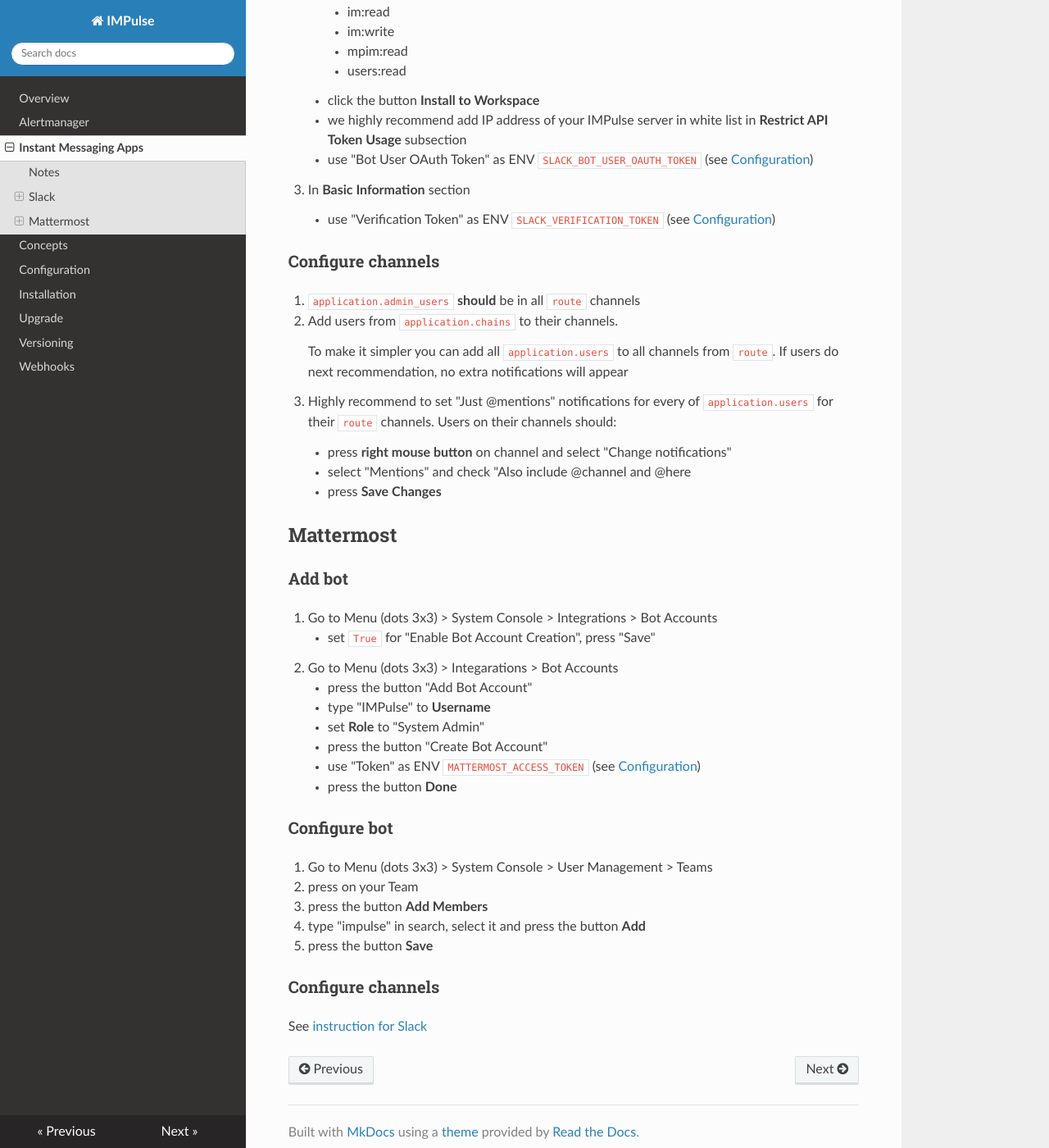
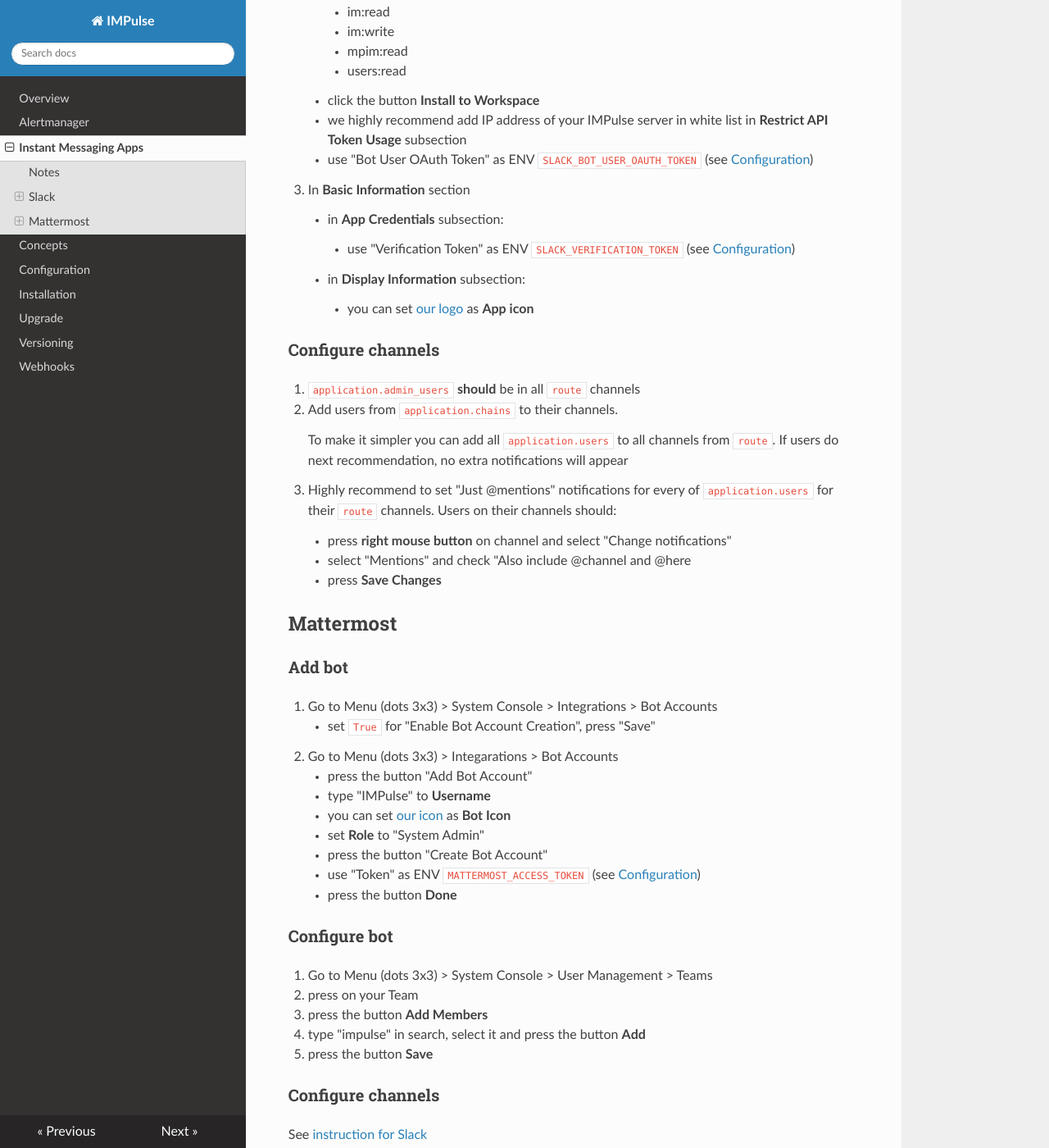
Before and after one commit to DiTsi/impulse-docs, an MkDocs documentation site: the page built from docs/apps.md, in a window 1280 px wide and 1400 px high, scrolled down 1078 px. Shown: the whole window at 82% size. Built offline with MkDocs 1.6.1, drawn with Linux system fonts in a browser that asks for light colours; nearby versions of some CDN libraries.

Commit message:
Added favicon, logo and setup logo instructions

```diff
--- a/docs/apps.md
+++ b/docs/apps.md
@@ -43,7 +43,10 @@ Now only public channels are supported.
     - we highly recommend add IP address of your IMPulse server in white list in **Restrict API Token Usage** subsection
     - use "Bot User OAuth Token" as ENV `SLACK_BOT_USER_OAUTH_TOKEN` (see [Configuration](configuration.md))
 3. In **Basic Information** section
-    - use "Verification Token" as ENV `SLACK_VERIFICATION_TOKEN` (see [Configuration](configuration.md))
+    - in **App Credentials** subsection:
+        - use "Verification Token" as ENV `SLACK_VERIFICATION_TOKEN` (see [Configuration](configuration.md))
+    - in **Display Information** subsection:
+        - you can set [our logo](media/logo.png) as **App icon**
 
 ### Configure channels
 
@@ -66,7 +69,7 @@ Now only public channels are supported.
 2. Go to Menu (dots 3x3) > Integarations > Bot Accounts
     - press the button "Add Bot Account"
     - type "IMPulse" to **Username**
-    <!-- - select icon  -->
+    - you can set [our icon](media/logo.png) as **Bot Icon**
     - set **Role** to "System Admin"
     - press the button "Create Bot Account"
     - use "Token" as ENV `MATTERMOST_ACCESS_TOKEN` (see [Configuration](configuration.md))
```
Also changed, not shown: docs/img/favicon.ico (added), docs/media/logo.png (added).
